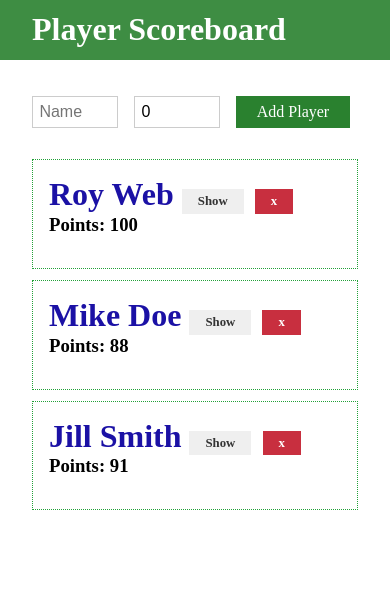
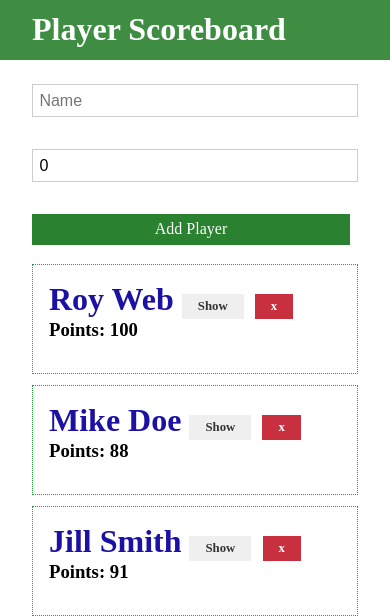
Before and after one commit to webroyit/s4v0e3-FirstSvelte, a Svelte app: page / in a window 390 px wide. Shown: the top 616 px of the page. Built offline with nearby package versions, Linux system fonts and the light colour scheme.

Commit message:
Add media query for the form group

```diff
--- a/public/global.css
+++ b/public/global.css
@@ -97,3 +97,13 @@ input[type='submit'],
 button {
   font: inherit;
 }
+
+@media (max-width: 700px){
+    .grid-3{
+        grid-template-columns: 1fr;
+    }
+
+    input {
+        margin: .5rem 0;
+    }
+}
```
